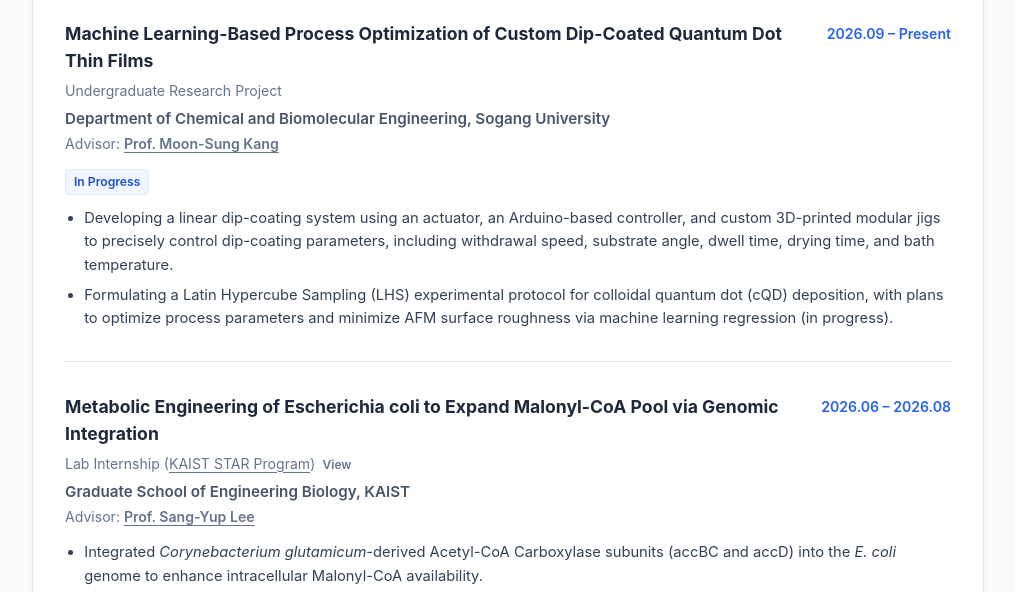
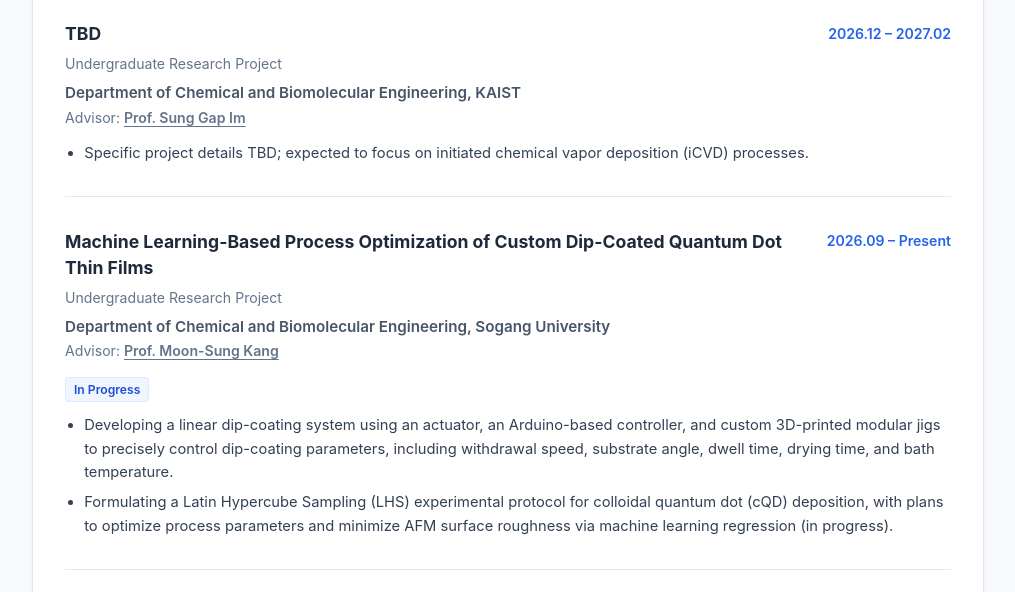
Before and after one commit to ohmazing-SM/ohmazing-SM.github.io, a plain HTML site: page research.html in a window 1280 px wide. Shown: the part 189-781 px from the top of the page, without its empty margins (132-1147 px from the left). Drawn offline with Linux system fonts and the light colour scheme.

Commit message:
research.html

```diff
--- a/research.html
+++ b/research.html
@@ -139,6 +139,18 @@
 
 <article class="project-item">
 <div class="project-header">
+<h2 class="project-title">TBD</h2>
+<span class="project-date">2026.12 – 2027.02</span>
+</div>
+<p class="project-role">Undergraduate Research Project</p>
+<div class="project-lab">Department of Chemical and Biomolecular Engineering, KAIST</div>
+<div class="project-advisor">Advisor: <a class="prof-link" href="https://ftfl.kaist.ac.kr/" target="_blank" rel="noopener noreferrer">Prof. Sung Gap Im</a></div>
+<ul class="project-bullets">
+<li>Specific project details TBD; expected to focus on initiated chemical vapor deposition (iCVD) processes.</li>
+</ul>
+</article>
+<article class="project-item">
+<div class="project-header">
 <h2 class="project-title">Machine Learning-Based Process Optimization of Custom Dip-Coated Quantum Dot Thin Films</h2>
 <span class="project-date">2026.09 – Present</span>
 </div>
```
